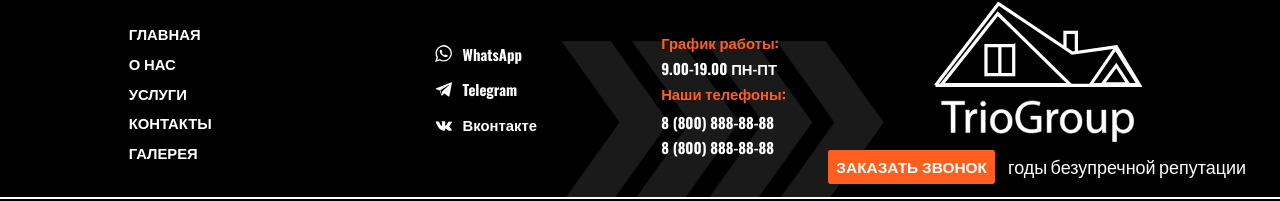
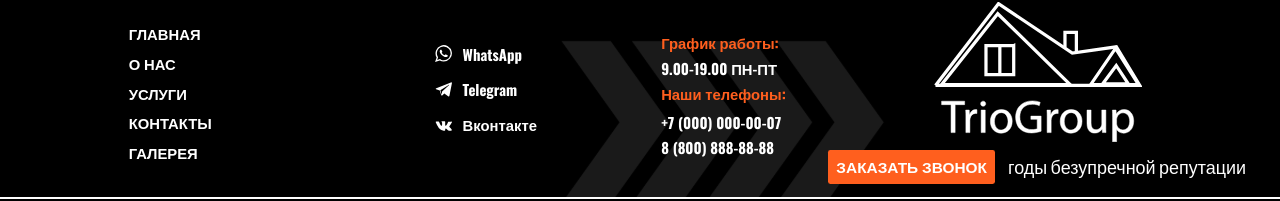
Before and after one commit to NekhayTimur23/Tiogroup, a Next.js app: page / in a window 1280 px wide. Shown: the part 3892-4093 px from the top of the page. Built offline with nearby package versions, Linux system fonts and the light colour scheme.

Commit message:
исправляю ошибку логотипа #11

```diff
--- a/src/components/Footer/Footer.jsx
+++ b/src/components/Footer/Footer.jsx
@@ -110,7 +110,7 @@ export default function Footer({
             <span>9.00-19.00 ПН-ПТ</span>
             <p>Наши телефоны:</p>
             <div className={styles.call}>
-              <span>8 (800) 888-88-88</span>
+              <span><a href="tel:+7900000000">+7 (000) 000-00-07</a></span>
               <span>8 (800) 888-88-88</span>
             </div>
           </div>
--- a/src/components/Footer/Footer.module.sass
+++ b/src/components/Footer/Footer.module.sass
@@ -93,6 +93,8 @@
                     flex-direction: column
                     span
                         margin: 0.5vh 0
+                        a
+                            color: rgb(255, 255, 255)
             .footerButton
                 .footerButtonLogo
                     display: flex
--- a/src/components/PhoneComponents/headerSectionPhone/HeaderSectionPhone.jsx
+++ b/src/components/PhoneComponents/headerSectionPhone/HeaderSectionPhone.jsx
@@ -28,7 +28,7 @@ export default function HeaderSectionPhone() {
           <div className={styles.headerPhoneCall}>
             <img src="/headerImg/phonesecond.svg" alt="#" />
             <div className={styles.headerPhoneCallText}>
-              <a href="tel:+7900000000">+7(000) 000-00-07</a>
+              <a href="tel:+7900000000">+7(000) 000-00-08</a>
               {/* <a href="tel:+7900000000">+7(000) 000-00-00</a> */}
             </div>
           </div>
```
